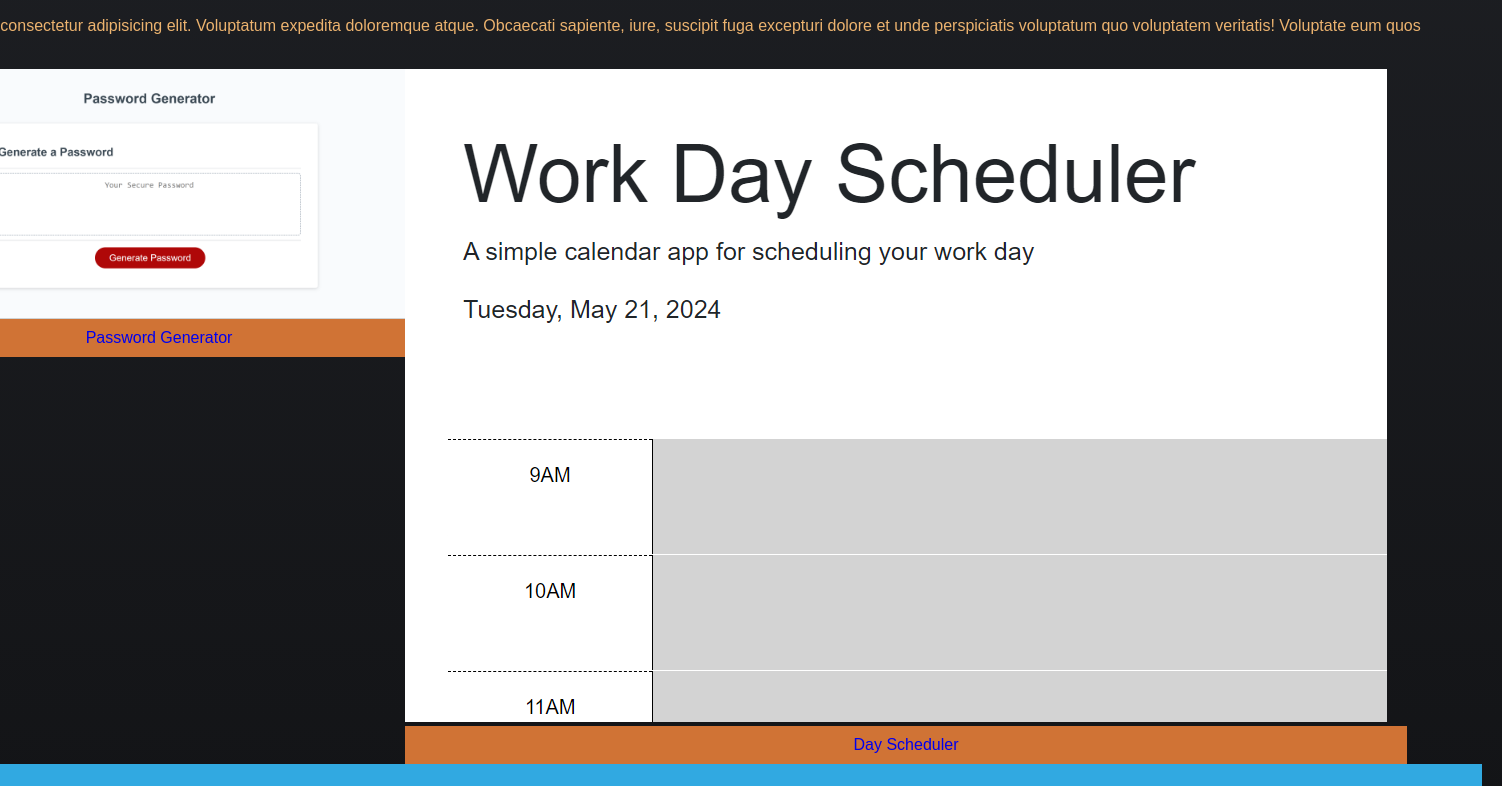
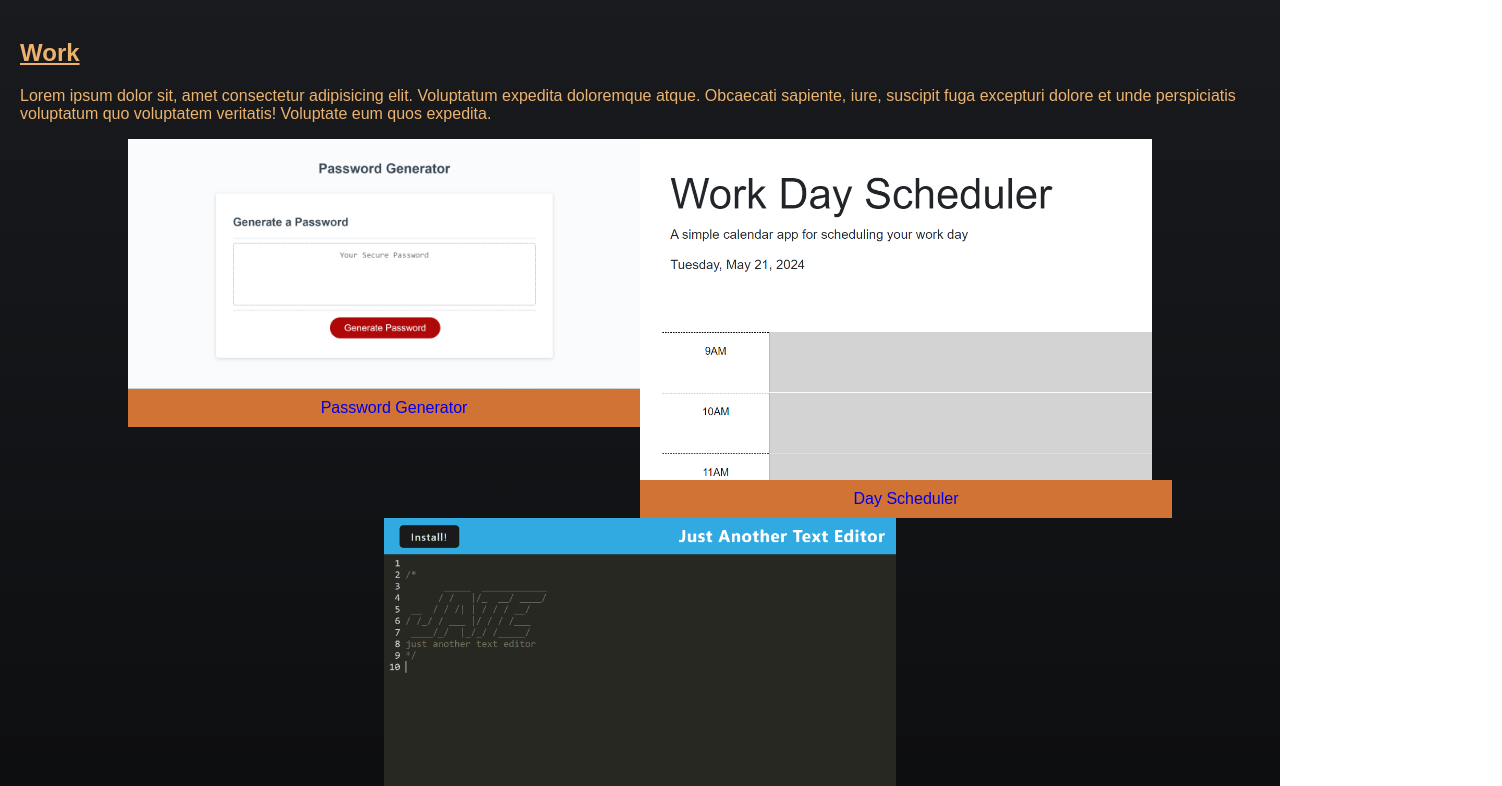
Before and after one commit to AHuss13/React-Portfolio, a React (Vite) app: page / in a window 1280 px wide. Shown: the part 680-1466 px from the top of the page, 1502 px wide, since content can reach past the window. Built offline with nearby package versions, Linux system fonts and the light colour scheme.

Commit message:
reduced card sizes

```diff
--- a/src/App.css
+++ b/src/App.css
@@ -59,15 +59,6 @@ div {
   border: 2px solid black;
 }
 
-#passwordgen {
-  display: flex;
-  justify-content: center;
-  flex-wrap: wrap;
-}
-
-#passwordgen {
-  max-width: 40vw;
-}
 
 label {
   padding: 10px;
@@ -88,3 +79,27 @@ a {
   color: red;
   font-size: 30px;
 }
+
+#texteditor {
+  max-width: 40vw;
+}
+
+#passwordgen {
+  display: flex;
+  justify-content: center;
+  flex-wrap: wrap;
+  max-width: 40vw;
+}
+
+#passwordgen div {
+  display: flex;
+  justify-content: center;
+  flex-wrap: wrap;
+}
+
+#dayscheduler {
+  display: flex;
+  justify-content: center;
+  flex-wrap: wrap;
+  max-width: 40vw;
+}
```
